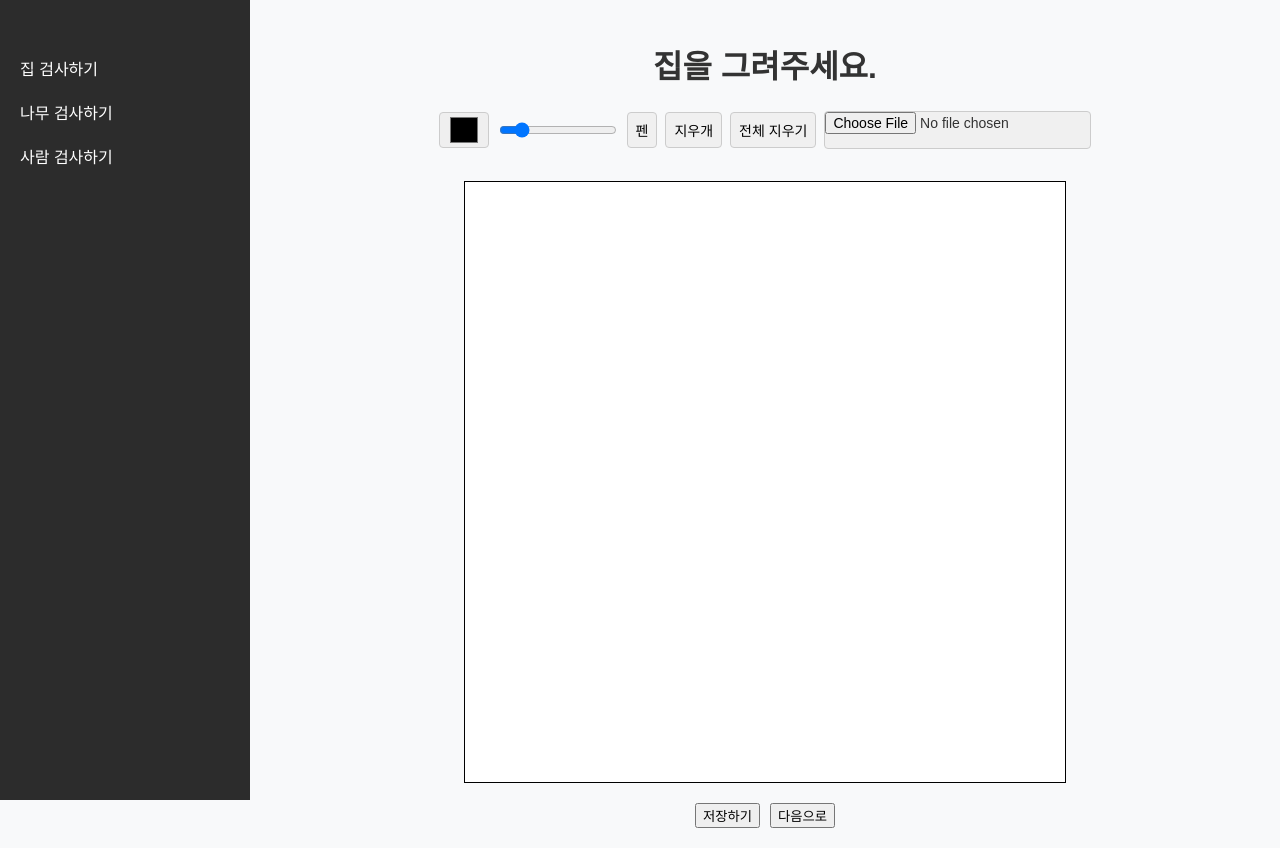
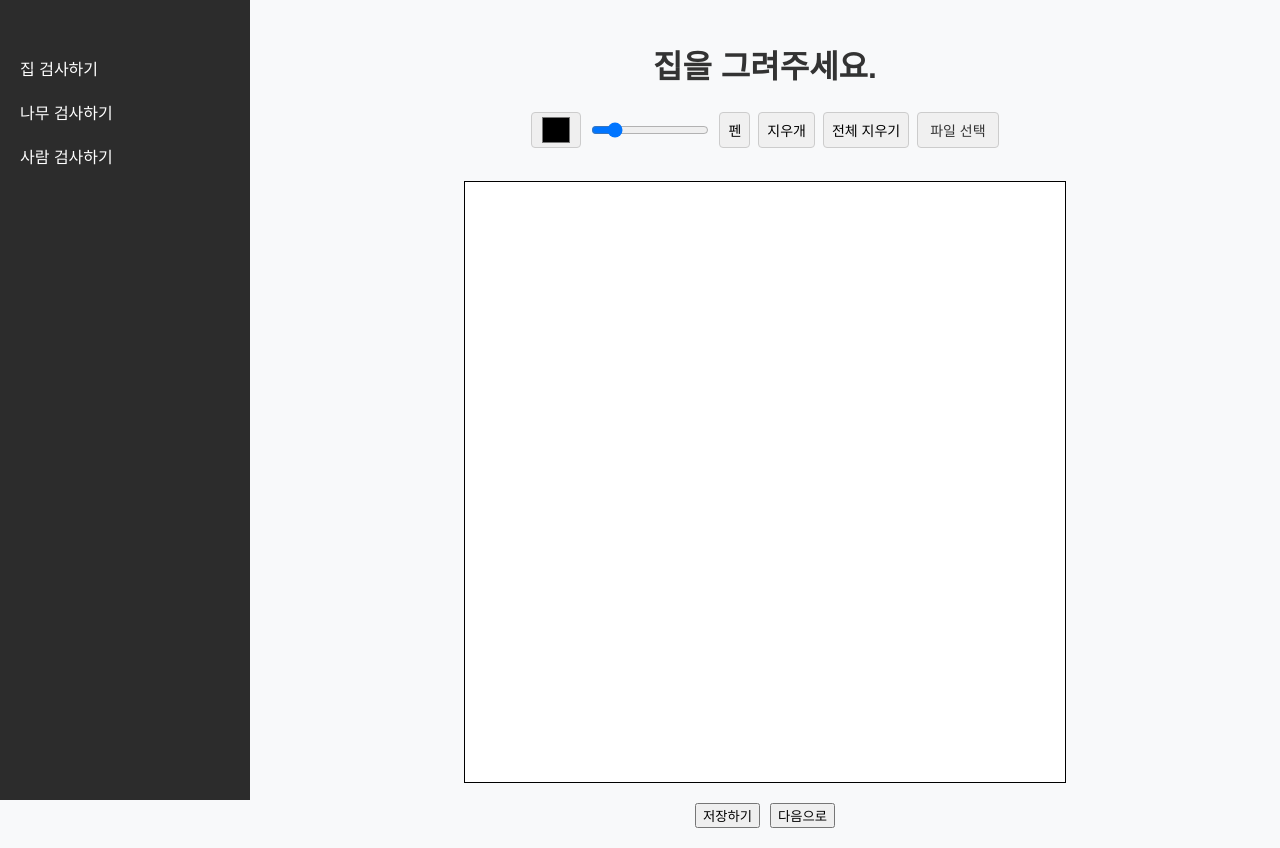
Before and after one commit to sehwan24/arttx_fe, a React (Create React App) app: page /house in a window 1280 px wide. Built offline with nearby package versions, Linux system fonts and the light colour scheme; no server answers.

Commit message:
[feat] 디자인중

```diff
--- a/src/DrawingPage.css
+++ b/src/DrawingPage.css
@@ -127,6 +127,33 @@ canvas {
     margin-top: 20px;
 }
 
+/* 파일 입력 버튼 스타일 */
+.file-input {
+    display: inline-flex;
+    align-items: center;
+    justify-content: center;
+    padding: 8px 12px; /* 다른 버튼과 동일한 패딩 */
+    font-size: 14px;
+    font-weight: 500;
+    color: #333;
+    background-color: #f0f0f0;
+    border: 1px solid #ccc;
+    border-radius: 4px;
+    cursor: pointer;
+    height: 36px; /* 다른 버튼과 동일한 높이 */
+    box-sizing: border-box;
+}
+
+.file-input input[type="file"] {
+    display: none; /* 실제 파일 입력 요소 숨기기 */
+}
+
+.file-input:hover {
+    background-color: #e0e0e0;
+}
+
+
+
 /* 미디어 쿼리: 모바일용 */
 @media (max-width: 768px) {
     .sidebar {
--- a/src/HousePage.js
+++ b/src/HousePage.js
@@ -208,7 +208,10 @@ const HousePage = () => {
                             const ctx = canvas.getContext('2d');
                             ctx.clearRect(0, 0, canvas.width, canvas.height);
                         }}>전체 지우기</button>
-                        <input type="file" accept="image/*" onChange={handleImageUpload} />
+                        <label className="file-input">
+                            파일 선택
+                            <input type="file" accept="image/*" onChange={handleImageUpload} />
+                        </label>
                     </div>
 
                     {/* 캔버스 */}
--- a/src/PersonPage.js
+++ b/src/PersonPage.js
@@ -209,7 +209,10 @@ const PersonPage = () => {
                             const ctx = canvas.getContext('2d');
                             ctx.clearRect(0, 0, canvas.width, canvas.height);
                         }}>전체 지우기</button>
-                        <input type="file" accept="image/*" onChange={handleImageUpload} />
+                        <label className="file-input">
+                            파일 선택
+                            <input type="file" accept="image/*" onChange={handleImageUpload} />
+                        </label>
                     </div>
 
                     {/* 캔버스 */}
--- a/src/TreePage.js
+++ b/src/TreePage.js
@@ -209,7 +209,10 @@ const TreePage = () => {
                             const ctx = canvas.getContext('2d');
                             ctx.clearRect(0, 0, canvas.width, canvas.height);
                         }}>전체 지우기</button>
-                        <input type="file" accept="image/*" onChange={handleImageUpload} />
+                        <label className="file-input">
+                            파일 선택
+                            <input type="file" accept="image/*" onChange={handleImageUpload} />
+                        </label>
                     </div>
 
                     {/* 캔버스 */}
```
